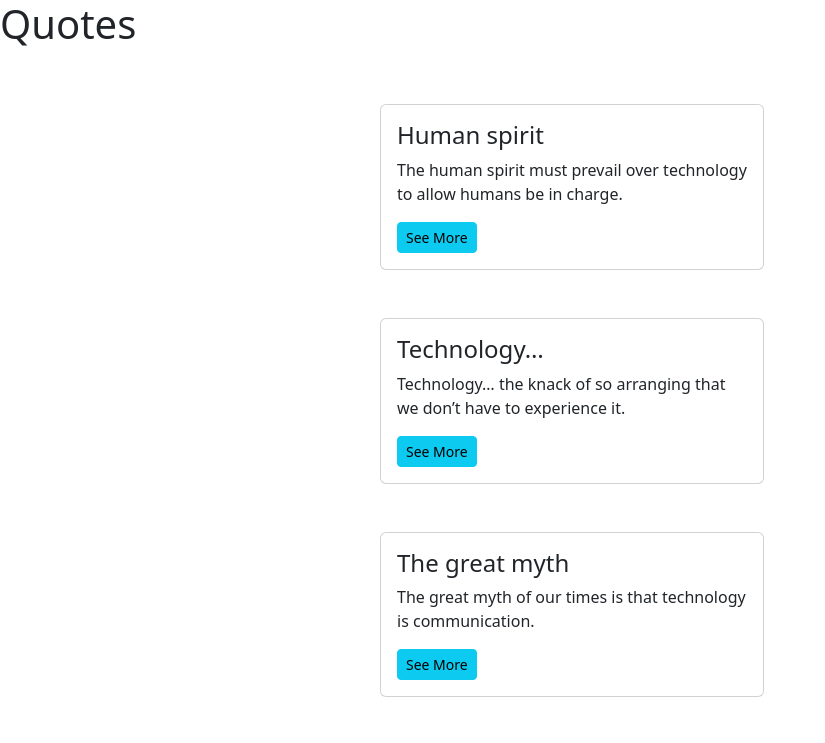
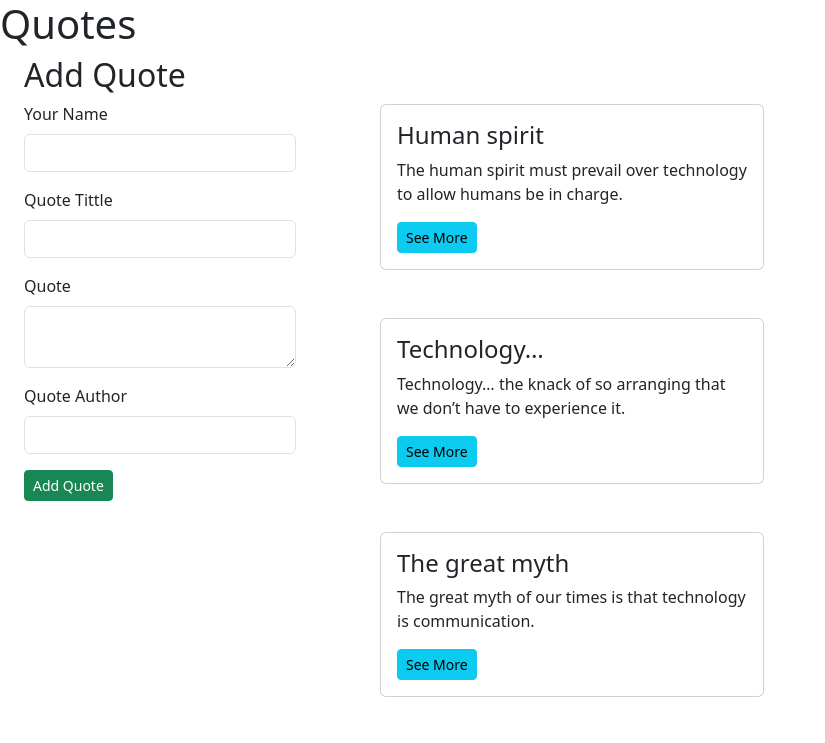
Before and after one commit to EsauKip/Quotes, an Angular app: page / in a window 1280 px wide. Shown: the top 743 px of the page, without its empty margins (0-825 px from the left). Built offline with nearby package versions, Linux system fonts and the light colour scheme.

Commit message:
add form inputs to the form module

```diff
--- a/src/app/app.module.ts
+++ b/src/app/app.module.ts
@@ -1,11 +1,13 @@
 import { NgModule } from '@angular/core';
 import { BrowserModule } from '@angular/platform-browser';
+
 
 import { AppRoutingModule } from './app-routing.module';
 import { AppComponent } from './app.component';
 import { QuotesComponent } from './quotes/quotes.component';
 import { QuoteDetailsComponent } from './quote-details/quote-details.component';
 import { QuoteFormComponent } from './quote-form/quote-form.component';
+import { FormsModule } from '@angular/forms';
 
 @NgModule({
   declarations: [
@@ -16,7 +18,8 @@ import { QuoteFormComponent } from './quote-form/quote-form.component';
   ],
   imports: [
     BrowserModule,
-    AppRoutingModule
+    AppRoutingModule,
+    FormsModule
   ],
   providers: [],
   bootstrap: [AppComponent]
--- a/src/app/quote-form/quote-form.component.html
+++ b/src/app/quote-form/quote-form.component.html
@@ -1 +1,42 @@
-<p>quote-form works!</p>
+<div class="container-fluid">
+    <h2 class="heading">Add Quote</h2>
+    <!-- <hr> -->
+    <form (ngSubmit)='addQuote()' #quoteForm="ngForm">
+        <div class="form-group">
+            <label for="name">Your Name</label>
+            <input type="text" required class="form-control" id="name" name="name" minlength="3" #name="ngModel" [(ngModel)]="quote.name">
+
+
+        </div>
+        <div [hidden]="name.valid || name.pristine" class="alert alert-danger">
+            name is required
+        </div>
+        <div class="form-group">
+            <label for="title">Quote Tittle</label>
+            <input type="text" required class="form-control" id="title" name="title" #title="ngModel" [(ngModel)]="quote.title">
+
+        </div>
+        <div [hidden]="title.valid || title.pristine" class="alert alert-danger">
+
+            Title is required.
+        </div>
+        <div class="form-group">
+            <label for="description">Quote</label>
+            <textarea class="form-control" id="description" rows="2" required name="description" #description="ngModel" [(ngModel)]="quote.quote"></textarea>
+        </div>
+        <div [hidden]="description.valid || description.pristine" class="alert alert-danger">
+            Quote can not be empty.
+        </div>
+
+        <div class="form-group">
+            <label for="author">Quote Author</label>
+            <input type="text" required class="form-control" id="author" name="author" #author="ngModel" [(ngModel)]="quote.author">
+        </div>
+        <div [hidden]="author.valid || author.pristine" class="alert alert-danger">
+
+            Author Name is required.
+
+        </div>
+        <button type="submit" class="btn btn-sm btn-success">Add Quote</button>
+    </form>
+</div>
--- a/src/app/quote-form/quote-form.component.ts
+++ b/src/app/quote-form/quote-form.component.ts
@@ -1,4 +1,7 @@
+import { EventEmitter } from '@angular/core';
+import { Output } from '@angular/core';
 import { Component, OnInit } from '@angular/core';
+import { Quote } from '../quote';
 
 @Component({
   selector: 'app-quote-form',
@@ -6,7 +9,11 @@ import { Component, OnInit } from '@angular/core';
   styleUrls: ['./quote-form.component.css']
 })
 export class QuoteFormComponent implements OnInit {
-
+  quote=new Quote(0,'','','','',new Date());
+@Output()addAQuote=new EventEmitter<Quote>();
+addQuote(){
+  this.addAQuote.emit(this.quote)
+}
   constructor() { }
 
   ngOnInit(): void {
--- a/src/app/quotes/quotes.component.html
+++ b/src/app/quotes/quotes.component.html
@@ -5,7 +5,7 @@
     <div class="container-fluid">
         <div class="row">
             <div class="col-sm-3">
-                <!-- <app-quote-form (add)="addedQuote($event)"></app-quote-form> -->
+                <app-quote-form (addAQuote)="newQuote($event)"></app-quote-form>
             </div>
             <div class="col-sm-9">
                 <div class="all-cards">
--- a/src/app/quotes/quotes.component.ts
+++ b/src/app/quotes/quotes.component.ts
@@ -27,7 +27,14 @@ this.quotes.splice(index,1);
     }
 
   }
+  newQuote(quote:Quote){
+    let quoteLength=this.quotes.length;
+    quote.id=quoteLength+1;
+    this.quotes.unshift(quote);
+
+  }
   constructor() { }
+
 
   ngOnInit(): void {
   }
```
